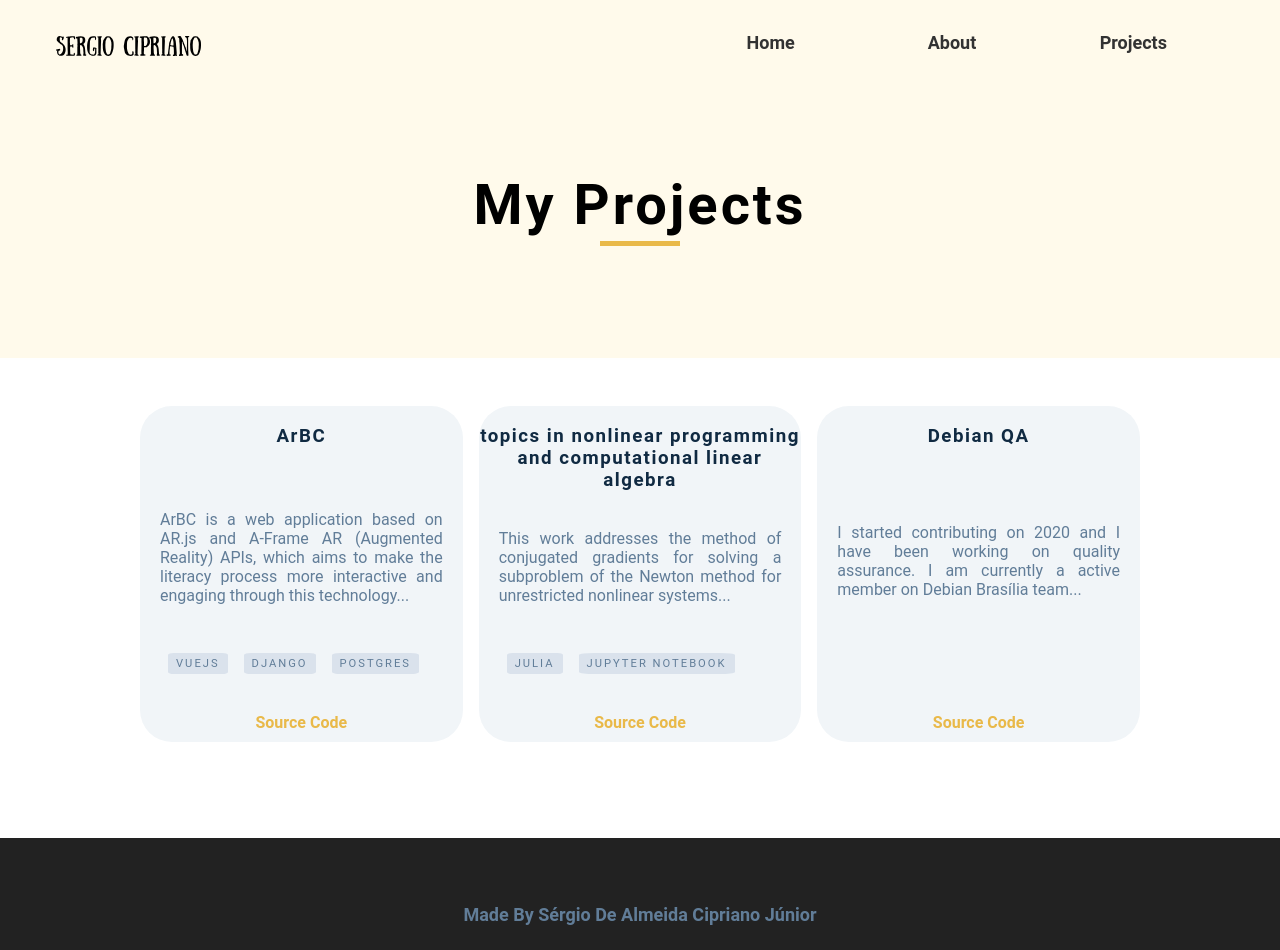
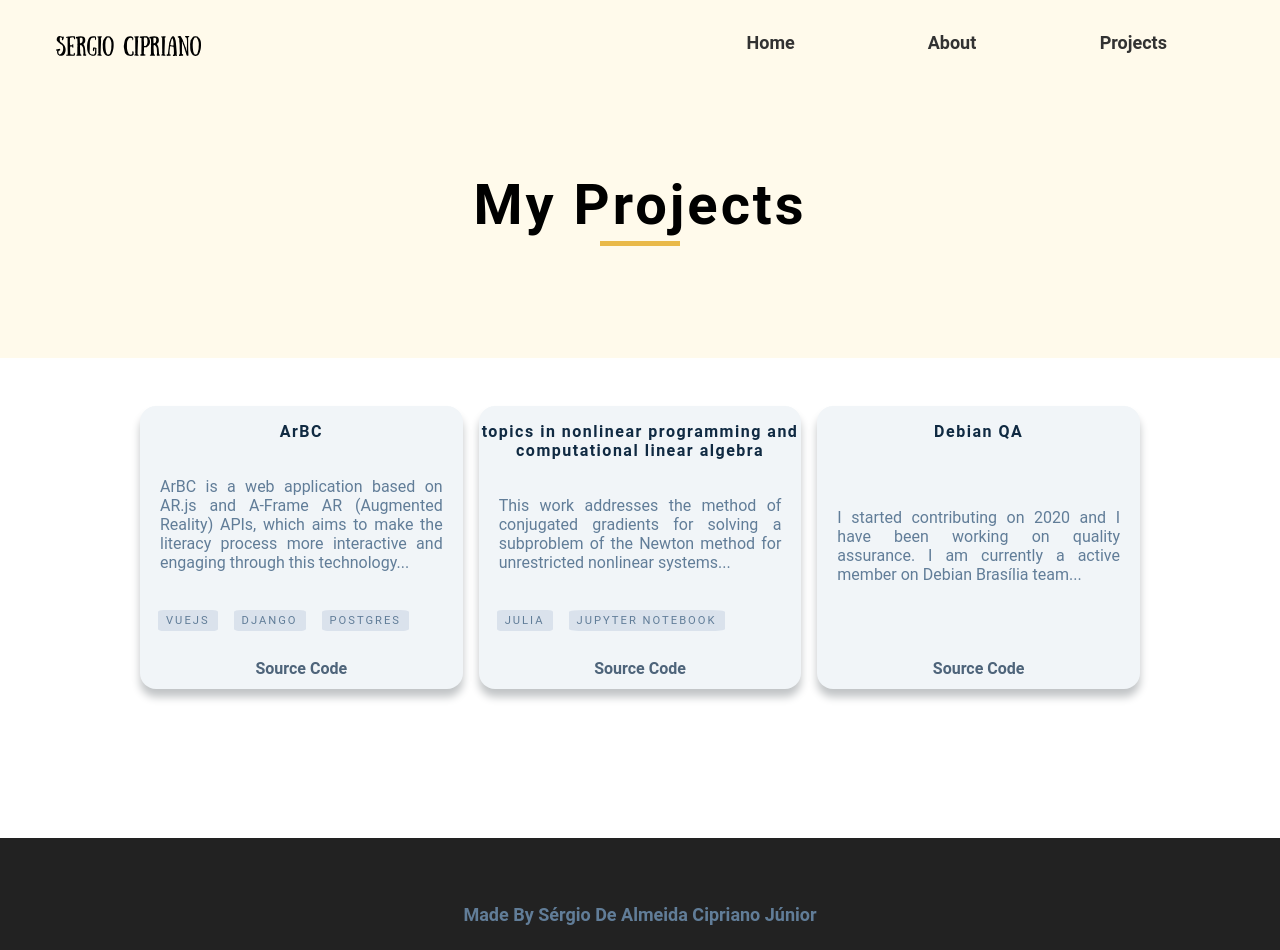
Before and after one commit to sergiosacj/sergiosacj, a React (Create React App) app: page /projects in a window 1280 px wide. Built offline with nearby package versions, Linux system fonts and the light colour scheme; some icons are missing.

Commit message:
Projects: Add shadow to cards

```diff
--- a/src/pages/Projects/index.scss
+++ b/src/pages/Projects/index.scss
@@ -45,15 +45,17 @@ $button-text-color: #617d98;
           background-color: #f1f5f8;
           color: #102a42;
           height: 100%;
-          border-radius: 2em;
+          border-radius: 1em;
           display: flex;
           flex-direction: column;
           flex-wrap: wrap;
+          box-shadow: 0px 8px 8px #c1c4c6;
 
           h3 {
             flex: 1;
             text-align: center;
             letter-spacing: 1.5px;
+            font-size: 1em;
           }
           p {
             flex: 2;
@@ -63,7 +65,7 @@ $button-text-color: #617d98;
             margin: 0;
           }
           ul {
-            padding: 20px;
+            padding: 10px;
             margin: 0;
             display: inline-flex;
             flex-wrap: wrap;
@@ -93,7 +95,7 @@ $button-text-color: #617d98;
               text-decoration: none;
               text-transform: capitalize;
               font-weight: bold;
-              color: $secondary-color;
+              color: #4e647a;
             }
           }
         }
```
